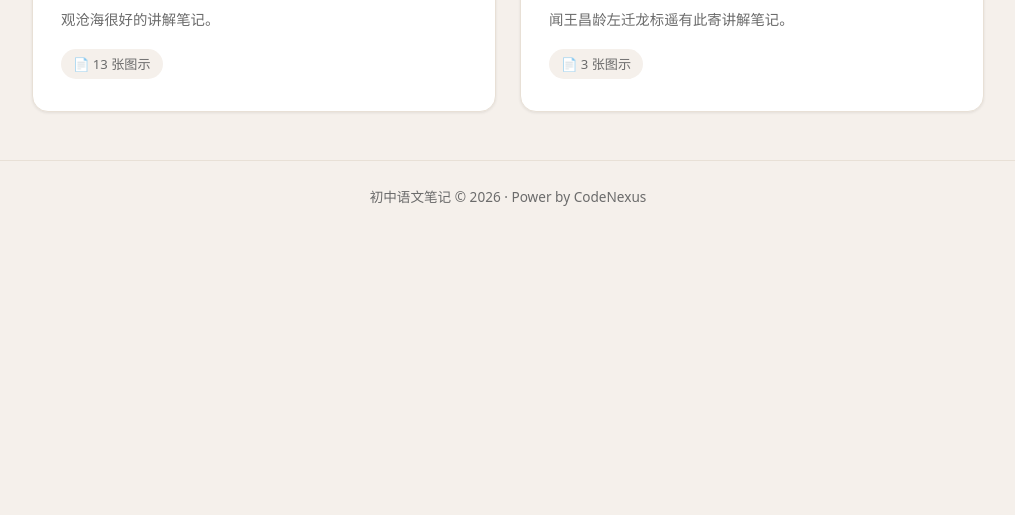
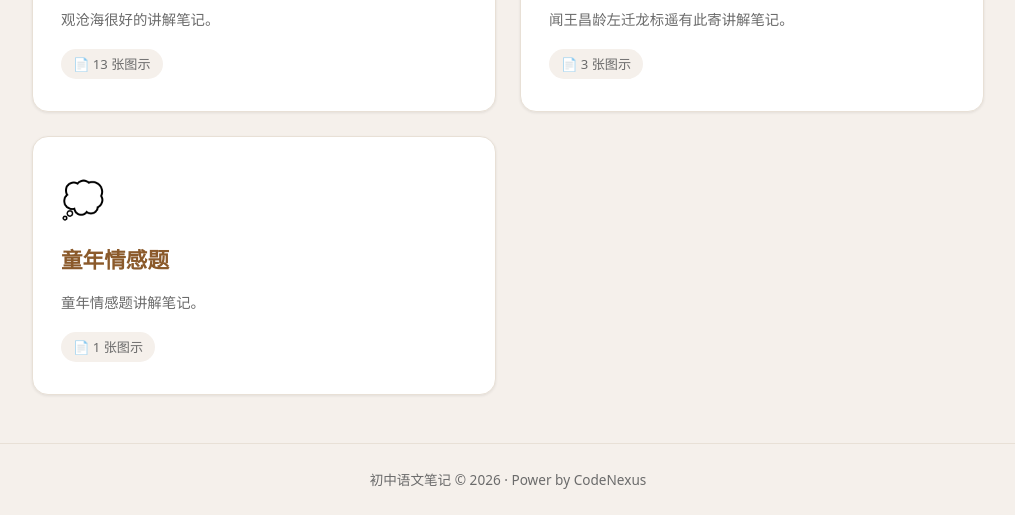
Before and after one commit to CNS-CodeNexus/chuzhong, a website: page index.html in a window 1280 px wide. Shown: the part 731-1246 px from the top of the page, without its empty margins (132-1147 px from the left). Before the commit the page ends 963 px from the top, so only its background shows below. Drawn offline with Linux system fonts and the light colour scheme.

Commit message:
feat: 新增'童年情感题'板块

```diff
--- a/index.html
+++ b/index.html
@@ -95,7 +95,7 @@ body{font-family:var(--font-sans);background:var(--bg);color:var(--text);line-he
 </footer>
 
 <script>
-var TOPICS=[{id:'biyu',icon:'🎯',name:'比喻',summary:'比喻是一种常用的修辞手法，用跟甲事物有相似之点的乙事物来描写或说明甲事物。',detail:'比喻的标准是本体和喻体不同类。明喻有明显比喻词，如"像、仿佛、若"等；暗喻用"是、成为"等表示；借喻只出现喻体，可通过文中不合时宜的名词判断。',path:'jiao/比喻',files:['1.png','2.png','3.png','4.png','5.png']},{id:'gaikuo',icon:'📝',name:'概括',summary:'概括答题步骤：先找主角，再找动词，最后补对象。',detail:'概括答题步骤：先找主角，再找动词，最后补对象。找动词要看总括、重要、简约三标准，重点抓核心事件动词，避免描写修饰，并积累动作、语言、心理类常用动词。',path:'jiao/概括',files:['1.png','2.png','3.png']},{id:'guancanghai',icon:'🌊',name:'观沧海',summary:'观沧海很好的讲解笔记。',detail:'观沧海很好的讲解笔记。',path:'jiao/观沧海',files:['1.png','2.png','3.png','4.png','5.png','6.png','7.png','8.png','9.png','10.png','11.png','12.png','13.png']},{id:'wenwangchangling',icon:'📜',name:'闻王昌龄左迁龙标遥有此寄',summary:'闻王昌龄左迁龙标遥有此寄讲解笔记。',detail:'闻王昌龄左迁龙标遥有此寄讲解笔记。',path:'jiao/闻王昌龄左迁龙标遥有此寄',files:['1.png','2.png','3.png']}];
+var TOPICS=[{id:'biyu',icon:'🎯',name:'比喻',summary:'比喻是一种常用的修辞手法，用跟甲事物有相似之点的乙事物来描写或说明甲事物。',detail:'比喻的标准是本体和喻体不同类。明喻有明显比喻词，如"像、仿佛、若"等；暗喻用"是、成为"等表示；借喻只出现喻体，可通过文中不合时宜的名词判断。',path:'jiao/比喻',files:['1.png','2.png','3.png','4.png','5.png']},{id:'gaikuo',icon:'📝',name:'概括',summary:'概括答题步骤：先找主角，再找动词，最后补对象。',detail:'概括答题步骤：先找主角，再找动词，最后补对象。找动词要看总括、重要、简约三标准，重点抓核心事件动词，避免描写修饰，并积累动作、语言、心理类常用动词。',path:'jiao/概括',files:['1.png','2.png','3.png']},{id:'guancanghai',icon:'🌊',name:'观沧海',summary:'观沧海很好的讲解笔记。',detail:'观沧海很好的讲解笔记。',path:'jiao/观沧海',files:['1.png','2.png','3.png','4.png','5.png','6.png','7.png','8.png','9.png','10.png','11.png','12.png','13.png']},{id:'wenwangchangling',icon:'📜',name:'闻王昌龄左迁龙标遥有此寄',summary:'闻王昌龄左迁龙标遥有此寄讲解笔记。',detail:'闻王昌龄左迁龙标遥有此寄讲解笔记。',path:'jiao/闻王昌龄左迁龙标遥有此寄',files:['1.png','2.png','3.png']},{id:'tongnianqingganti',icon:'💭',name:'童年情感题',summary:'童年情感题讲解笔记。',detail:'童年情感题讲解笔记。',path:'jiao/童年情感题',files:['1.png']}];
 
 (function(){'use strict';
 var year=document.getElementById('year');
```
Also changed, not shown: jiao/童年情感题/1.png (added).
